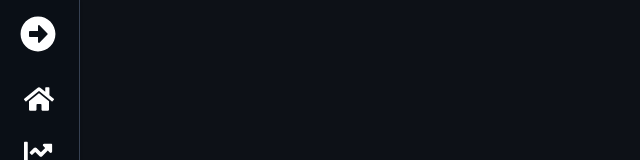
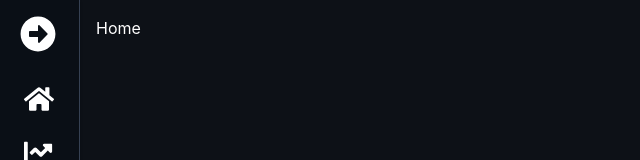
Before and after one commit to rigby200602/expense-tracking, a React (Vite) app: page / in a window 1280 px wide. Shown: the top 160 px of the page, without its empty margins (0-640 px from the left). Built offline with nearby package versions, Linux system fonts and the light colour scheme.

Commit message:
refactor: add nested route for Home component in main application

```diff
--- a/src/main.tsx
+++ b/src/main.tsx
@@ -4,13 +4,16 @@
 import { AppProvider } from "./context/AppContext.tsx";
 import ReactDOM from "react-dom/client";
 import { BrowserRouter, Route, Routes } from "react-router";
+import Home from "./pages/Home.tsx";
 
 ReactDOM.createRoot(document.getElementById("root")!).render(
   <StrictMode>
     <AppProvider>
       <BrowserRouter>
         <Routes>
-          <Route path="/" element={<App />} />
+          <Route path="/" element={<App />}>
+            <Route index element={<Home />}/>
+          </Route>
         </Routes>
       </BrowserRouter>
     </AppProvider>
```
